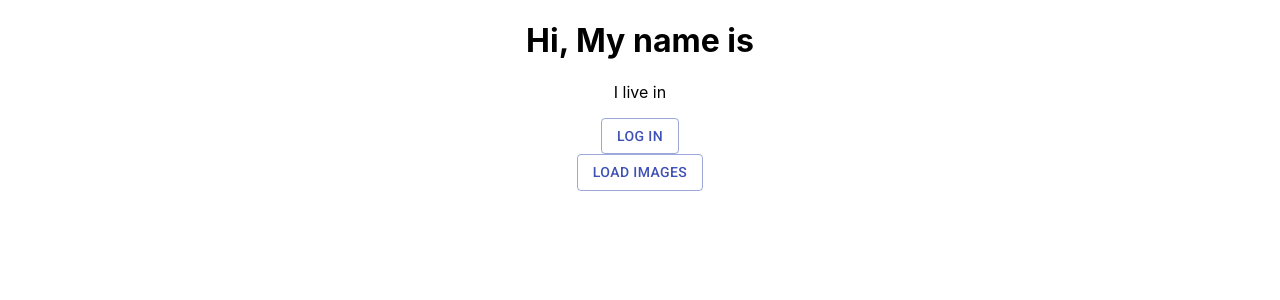
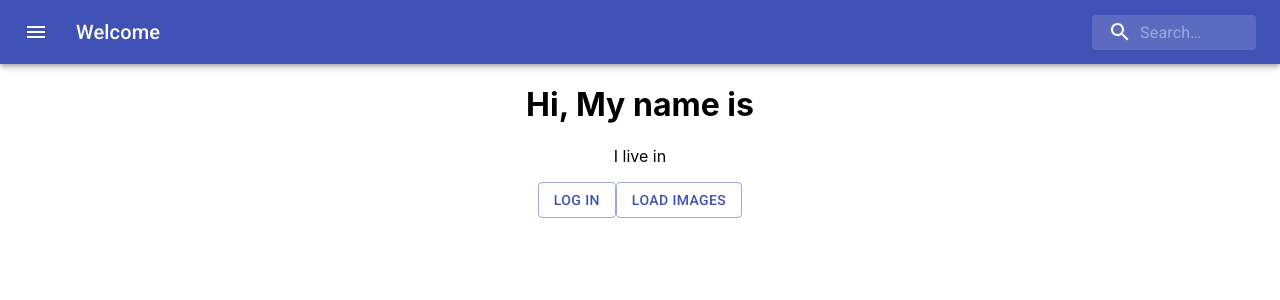
Before and after one commit to sunjaeyoon/javascript, a React (Create React App) app in the folder client/: page / in a window 1280 px wide. Shown: the top 300 px of the page. Built offline with nearby package versions, Linux system fonts and the light colour scheme.

Commit message:
added packages

```diff
--- a/client/package.json
+++ b/client/package.json
@@ -4,6 +4,7 @@
   "private": true,
   "dependencies": {
     "@material-ui/core": "^4.11.2",
+    "@material-ui/icons": "^4.11.2",
     "@testing-library/jest-dom": "^5.11.9",
     "@testing-library/react": "^11.2.3",
     "@testing-library/user-event": "^12.6.0",
--- a/client/src/App.css
+++ b/client/src/App.css
@@ -1,3 +1,7 @@
 .app {
+  margin: 0;
+}
+
+.app__body {
   text-align: center;
 }
--- a/client/src/App.js
+++ b/client/src/App.js
@@ -2,6 +2,7 @@
 import React, {useState, useEffect} from 'react';
 
 import Button from '@material-ui/core/Button';
+import Header from './components/Header';
 
 function App() {
   //State Elements
@@ -42,14 +43,17 @@
 
   return (
     <div className="app">
+      {/**-------------------Navbar -------------------*/}
+      <Header firstname={name['firstname']} lastname={name['lastname']}/>
+      {/**--------------Body-------------------------- */}
+      <div className='app__body'>
       <h1>Hi, My name is {name["firstname"]} {name["lastname"]}</h1>
-      <p>I live in {address['city']} {address['state']} </p>
-      <div>
+      <p>I live in {address['city']} {address['state']} {address['country']}</p>
+
         <Button onClick={getName} variant="outlined" color="primary">
           Log In
         </Button>
-      </div>
-      <div>
+
         <Button onClick={loadImage} variant="outlined" color="primary">
           Load Images
         </Button>
--- /dev/null
+++ b/client/src/components/Header.js
@@ -0,0 +1,101 @@
+import React from 'react';
+import AppBar from '@material-ui/core/AppBar';
+import Toolbar from '@material-ui/core/Toolbar';
+import IconButton from '@material-ui/core/IconButton';
+import Typography from '@material-ui/core/Typography';
+import InputBase from '@material-ui/core/InputBase';
+import { fade, makeStyles } from '@material-ui/core/styles';
+import MenuIcon from '@material-ui/icons/Menu';
+import SearchIcon from '@material-ui/icons/Search';
+
+const useStyles = makeStyles((theme) => ({
+  root: {
+    flexGrow: 1,
+  },
+  menuButton: {
+    marginRight: theme.spacing(2),
+  },
+  title: {
+    flexGrow: 1,
+    display: 'none',
+    [theme.breakpoints.up('sm')]: {
+      display: 'block',
+    },
+  },
+  search: {
+    position: 'relative',
+    borderRadius: theme.shape.borderRadius,
+    backgroundColor: fade(theme.palette.common.white, 0.15),
+    '&:hover': {
+      backgroundColor: fade(theme.palette.common.white, 0.25),
+    },
+    marginLeft: 0,
+    width: '100%',
+    [theme.breakpoints.up('sm')]: {
+      marginLeft: theme.spacing(1),
+      width: 'auto',
+    },
+  },
+  searchIcon: {
+    padding: theme.spacing(0, 2),
+    height: '100%',
+    position: 'absolute',
+    pointerEvents: 'none',
+    display: 'flex',
+    alignItems: 'center',
+    justifyContent: 'center',
+  },
+  inputRoot: {
+    color: 'inherit',
+  },
+  inputInput: {
+    padding: theme.spacing(1, 1, 1, 0),
+    // vertical padding + font size from searchIcon
+    paddingLeft: `calc(1em + ${theme.spacing(4)}px)`,
+    transition: theme.transitions.create('width'),
+    width: '100%',
+    [theme.breakpoints.up('sm')]: {
+      width: '12ch',
+      '&:focus': {
+        width: '20ch',
+      },
+    },
+  },
+}));
+
+export default function Header({firstname, lastname}) {
+  const classes = useStyles();
+
+  return (
+    <div className={classes.root}>
+      <AppBar position="static">
+        <Toolbar>
+            <IconButton
+                edge="start"
+                className={classes.menuButton}
+                color="inherit"
+                aria-label="open drawer"
+            >
+            <MenuIcon />
+          </IconButton>
+          <Typography className={classes.title} variant="h6" noWrap>
+            Welcome {firstname} {lastname}
+          </Typography>
+          <div className={classes.search}>
+            <div className={classes.searchIcon}>
+              <SearchIcon />
+            </div>
+            <InputBase
+              placeholder="Search…"
+              classes={{
+                root: classes.inputRoot,
+                input: classes.inputInput,
+              }}
+              inputProps={{ 'aria-label': 'search' }}
+            />
+          </div>
+        </Toolbar>
+      </AppBar>
+    </div>
+  );
+}
```
